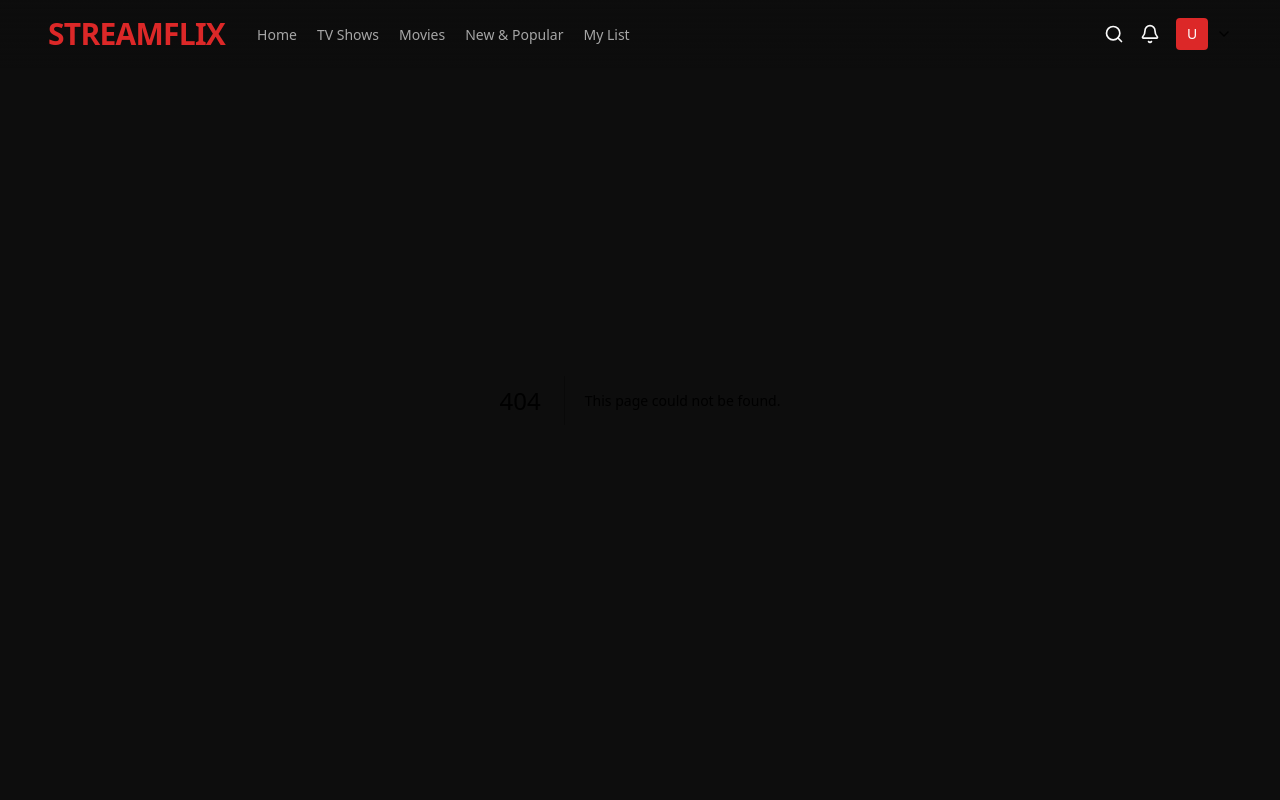
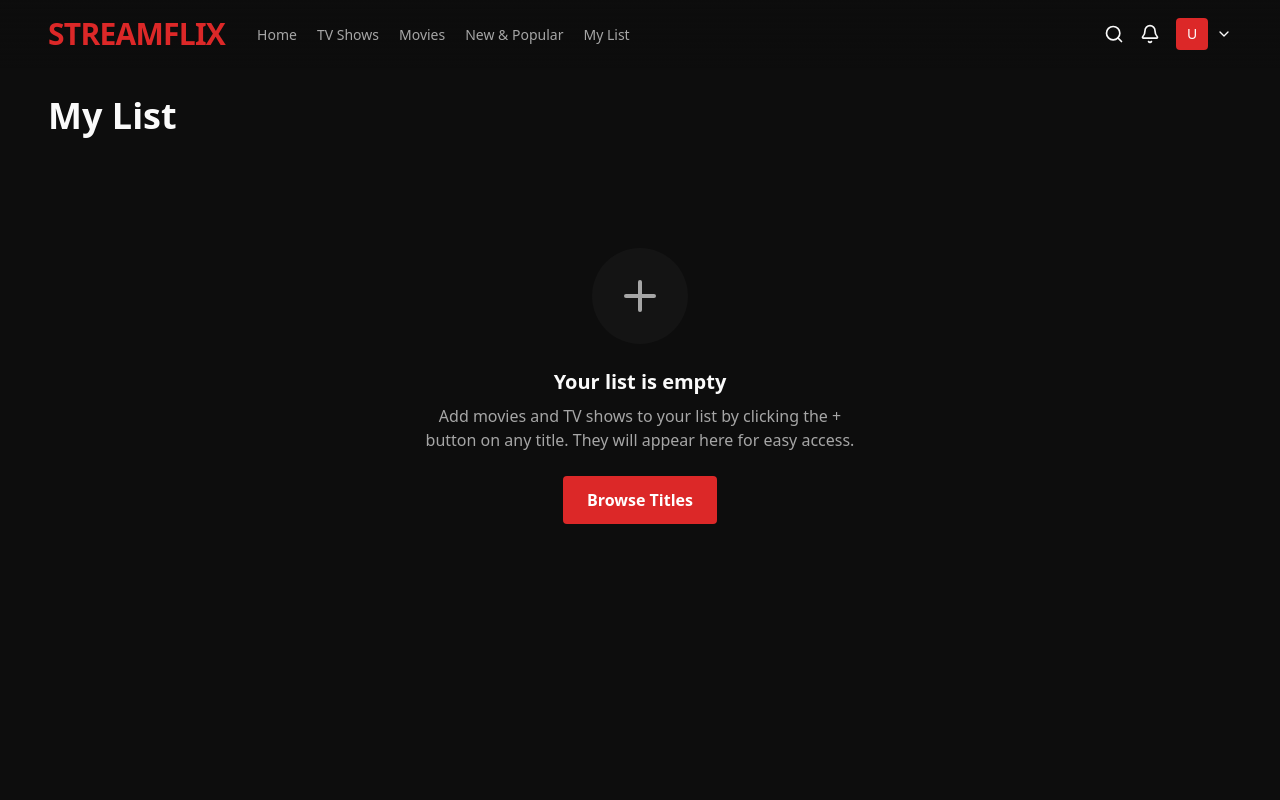
Before and after one commit to Elfomen/streamflix, a Next.js app: page /my-list in a window 1280 px wide. Before the commit this address had no page. Shown: the top 800 px of the page. Built offline with nearby package versions, Linux system fonts and the light colour scheme.

Commit message:
Added my list page

```diff
--- /dev/null
+++ b/app/my-list/page.tsx
@@ -0,0 +1,52 @@
+"use client";
+
+import { MovieGrid } from "@/components/MovieGrid";
+import { useMyList } from "@/hooks/useMyList";
+import { Plus } from "lucide-react";
+import Link from "next/link";
+
+export default function MyListPage() {
+  const { myList, isLoaded } = useMyList();
+
+  return (
+    <main className="min-h-screen bg-background">
+      <div className="pt-24 px-4 md:px-8 lg:px-12 min-h-[60vh]">
+        <h1 className="text-2xl md:text-4xl font-bold text-foreground mb-8">
+          My List
+        </h1>
+
+        {!isLoaded ? (
+          <div className="grid grid-cols-2 sm:grid-cols-3 md:grid-cols-4 lg:grid-cols-5 xl:grid-cols-6 gap-4">
+            {Array.from({ length: 12 }).map((_, i) => (
+              <div
+                key={i}
+                className="aspect-[2/3] bg-card rounded animate-pulse"
+              />
+            ))}
+          </div>
+        ) : myList.length > 0 ? (
+          <MovieGrid movies={myList} />
+        ) : (
+          <div className="flex flex-col items-center justify-center py-20 text-center">
+            <div className="w-24 h-24 rounded-full bg-card flex items-center justify-center mb-6">
+              <Plus className="h-12 w-12 text-muted-foreground" />
+            </div>
+            <h2 className="text-xl font-semibold text-foreground mb-2">
+              Your list is empty
+            </h2>
+            <p className="text-muted-foreground max-w-md mb-6">
+              Add movies and TV shows to your list by clicking the + button on
+              any title. They will appear here for easy access.
+            </p>
+            <Link
+              href="/browse"
+              className="px-6 py-3 bg-primary hover:bg-primary/90 text-primary-foreground font-semibold rounded transition-colors"
+            >
+              Browse Titles
+            </Link>
+          </div>
+        )}
+      </div>
+    </main>
+  );
+}
```
